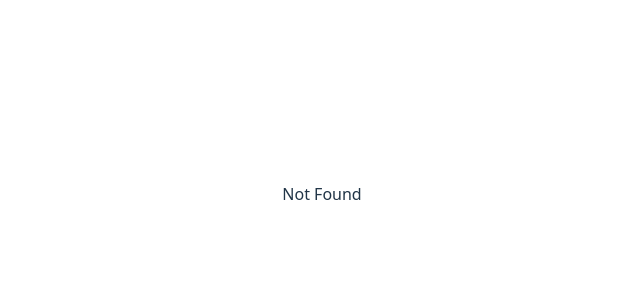
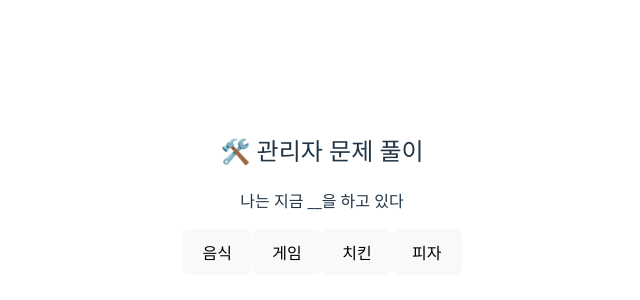
Before and after one commit to dongwandev/mokwon-hackathon, a React (Vite) app in the folder frontend/: page /ProblemPage in a window 1280 px wide. Shown: the part 206-506 px from the top of the page, without its empty margins (318-958 px from the left). Built offline with nearby package versions, Linux system fonts and the light colour scheme.

Commit message:
테스트 페이지 작성

```diff
--- a/frontend/src/App.jsx
+++ b/frontend/src/App.jsx
@@ -3,6 +3,7 @@ import { BrowserRouter, Routes, Route } from "react-router-dom";
 import LevelPage from "./pages/LevelPage.jsx";
 import LearningChoicePage from "./pages/LearningChoicePage.jsx";
 import './App.css'
+import ProblemPage from "./pages/ProblemPage.jsx";
 
 function Home() {
   return (
@@ -22,6 +23,7 @@ function App() {
         <Route path="/learningchoice" element={<LearningChoicePage />} />
         {/* 선택: 404 최소 대응 */}
         <Route path="*" element={<div style={{ padding: 16 }}>Not Found</div>} />
+        <Route path="/ProblemPage" element={<ProblemPage/>}/>
       </Routes>
     </BrowserRouter>
   );
--- a/frontend/src/pages/LearningChoicePage.jsx
+++ b/frontend/src/pages/LearningChoicePage.jsx
@@ -8,13 +8,13 @@ const SelectPage = () => {
       <h1 className="text-3xl font-bold">어떤걸로 선택하실건가요?</h1>
       <div className="flex gap-4">
         <button
-          onClick={() => navigate('/user')}
+          onClick={() => navigate('/LearningPage')}
           className="px-6 py-3 bg-blue-500 text-white rounded hover:bg-blue-600"
         >
           학습
         </button>
         <button
-          onClick={() => navigate('/admin')}
+          onClick={() => navigate('/ProblemPage')}
           className="px-6 py-3 bg-green-500 text-white rounded hover:bg-green-600"
         >
           테스트
--- a/frontend/src/pages/ProblemPage.jsx
+++ b/frontend/src/pages/ProblemPage.jsx
@@ -0,0 +1,53 @@
+import { useState } from 'react'
+
+const ProblemPage = () => {
+  const question = {
+    text: "나는 지금 __을 하고 있다",
+    choices: ["음식", "게임", "치킨", "피자"],
+    answer: 1
+  }
+
+  const [selected, setSelected] = useState(null)
+  const [isCorrect, setIsCorrect] = useState(null)
+
+  const handleAnswer = (index) => {
+    if (selected !== null) return // 이미 선택했으면 막기
+    setSelected(index)
+    setIsCorrect(index === question.answer)
+  }
+
+  return (
+    <div className="p-10 max-w-xl mx-auto text-center">
+      <h2 className="text-2xl font-bold mb-6">🛠️ 관리자 문제 풀이</h2>
+
+      <div className="bg-white p-6 rounded shadow">
+        <p className="text-lg font-medium mb-4">{question.text}</p>
+        <div className="flex flex-col gap-3">
+          {question.choices.map((choice, index) => (
+            <button
+              key={index}
+              onClick={() => handleAnswer(index)}
+              disabled={selected !== null}
+              className={`
+                px-4 py-2 rounded border
+                ${selected === index ? (
+                  index === question.answer ? "bg-green-200 border-green-500" : "bg-red-200 border-red-500"
+                ) : "hover:bg-gray-100"}
+              `}
+            >
+              {choice}
+            </button>
+          ))}
+        </div>
+
+        {selected !== null && (
+          <p className="mt-6 text-lg font-semibold">
+            {isCorrect ? "✅ 정답입니다!" : "❌ 오답입니다!"}
+          </p>
+        )}
+      </div>
+    </div>
+  )
+}
+
+export default ProblemPage
```
Also changed, not shown: frontend/src/pages/LearningPage.jsx (+10 -0 lines), 1 other file (tests, documents, lock files or other folders).
